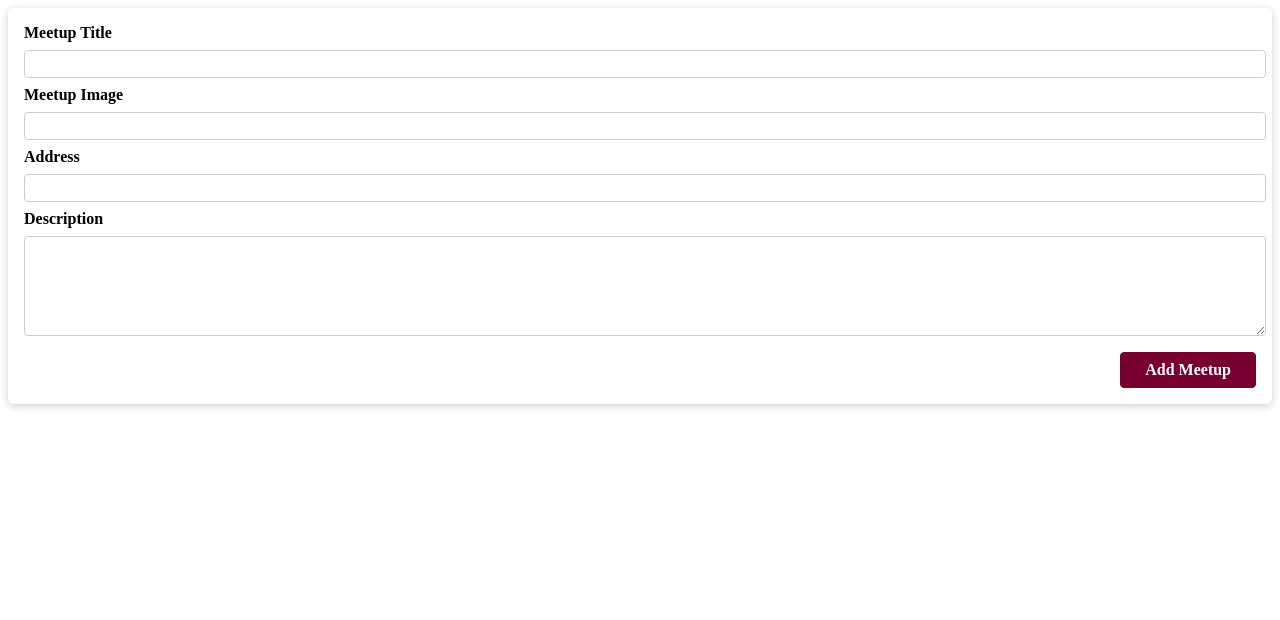
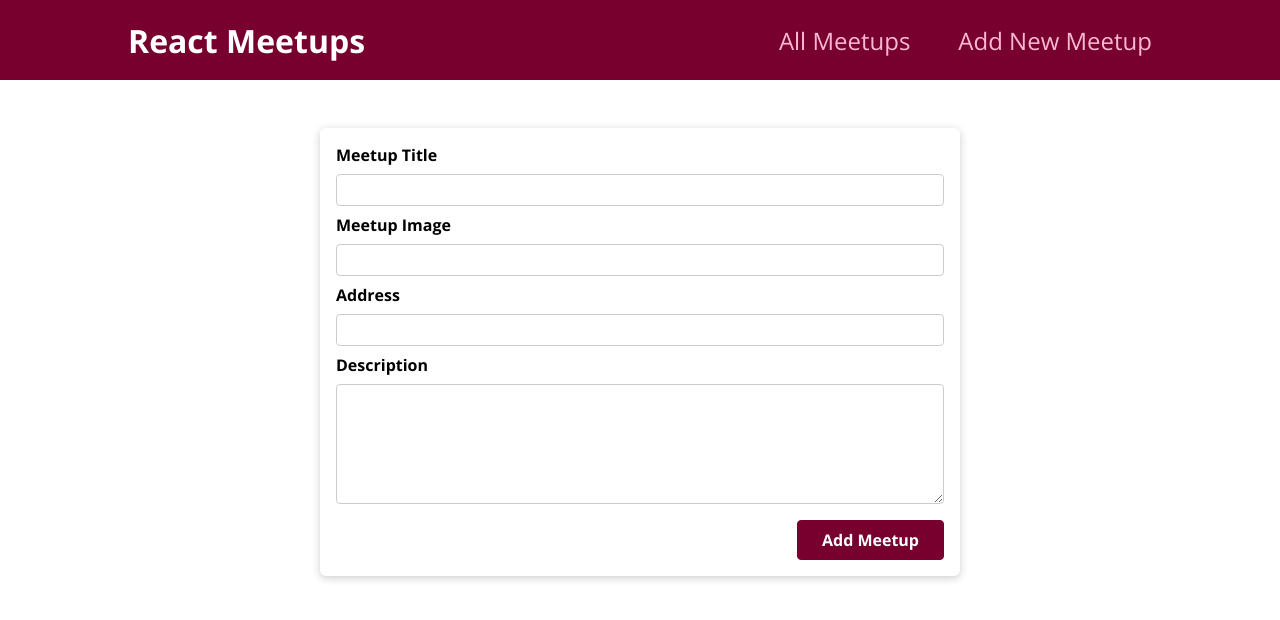
Before and after one commit to nijesmik/React, a Next.js app in the folder 26_NextJS_Project/: page /new-meetup in a window 1280 px wide. Shown: the top 620 px of the page. Built offline with nearby package versions, Linux system fonts and the light colour scheme.

Commit message:
feat(546): 레이아웃 감싸기

```diff
--- a/26_NextJS_Project/src/app/layout.js
+++ b/26_NextJS_Project/src/app/layout.js
@@ -1,7 +1,14 @@
+import MainNavigation from '@/components/layout/MainNavigation';
+import classes from '@/components/layout/Layout.module.css';
+import '@/styles/globals.css'
+
 export default function RootLayout({ children }) {
   return (
     <html lang="en">
-      <body>{children}</body>
+      <body>
+        <MainNavigation />
+        <main className={classes.main}>{children}</main>
+      </body>
     </html>
   );
 }
--- a/26_NextJS_Project/src/components/layout/MainNavigation.js
+++ b/26_NextJS_Project/src/components/layout/MainNavigation.js
@@ -1,3 +1,5 @@
+import Link from 'next/link';
+
 import classes from './MainNavigation.module.css';
 
 function MainNavigation() {
@@ -8,10 +10,10 @@ function MainNavigation() {
       <nav>
         <ul>
           <li>
-            <Link to='/'>All Meetups</Link>
+            <Link href='/'>All Meetups</Link>
           </li>
           <li>
-            <Link to='/new-meetup'>Add New Meetup</Link>
+            <Link href='/new-meetup'>Add New Meetup</Link>
           </li>
         </ul>
       </nav>
--- a/26_NextJS_Project/src/styles/globals.css
+++ b/26_NextJS_Project/src/styles/globals.css
@@ -6,6 +6,7 @@
 
 body {
   font-family: 'Open Sans', 'Lato', sans-serif;
+  margin: 0;
 }
 
 h1,
```
Also changed, not shown: 26_NextJS_Project/src/components/layout/Layout.js (deleted, +0 -13 lines).
